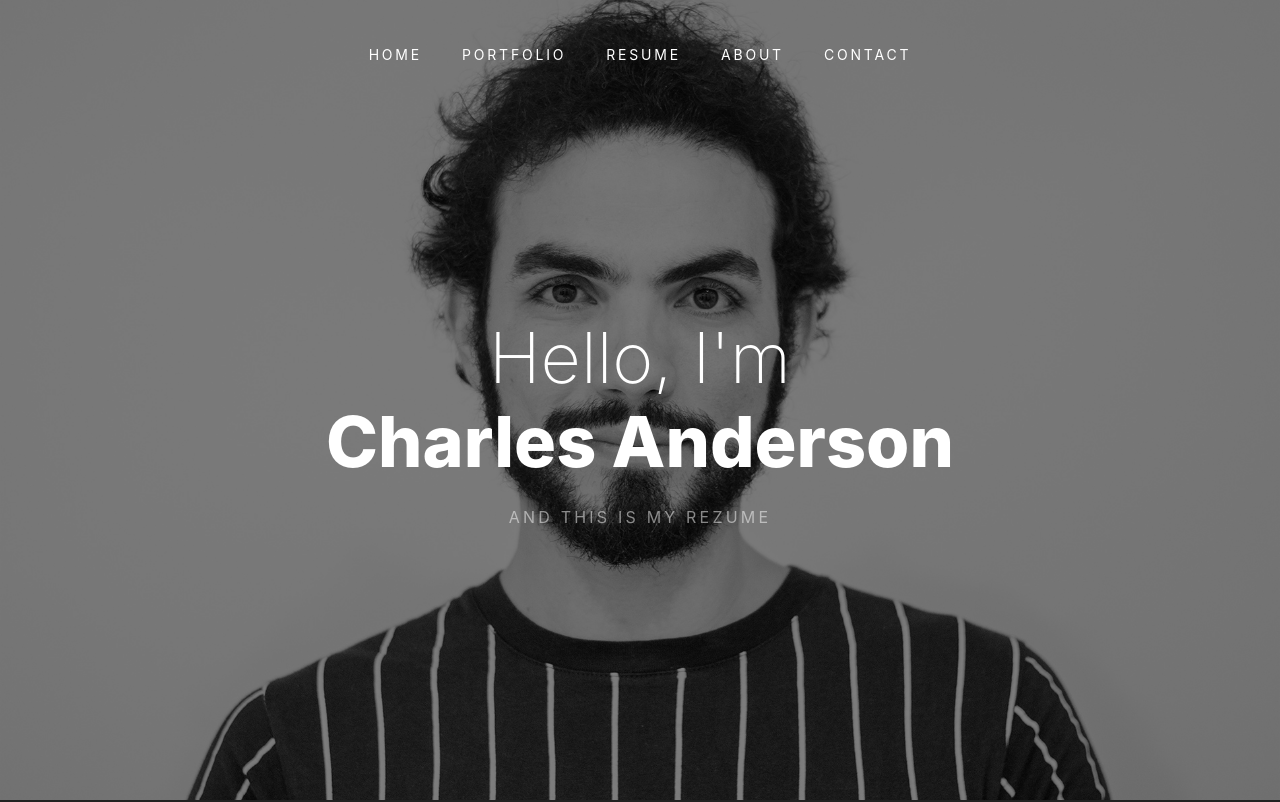
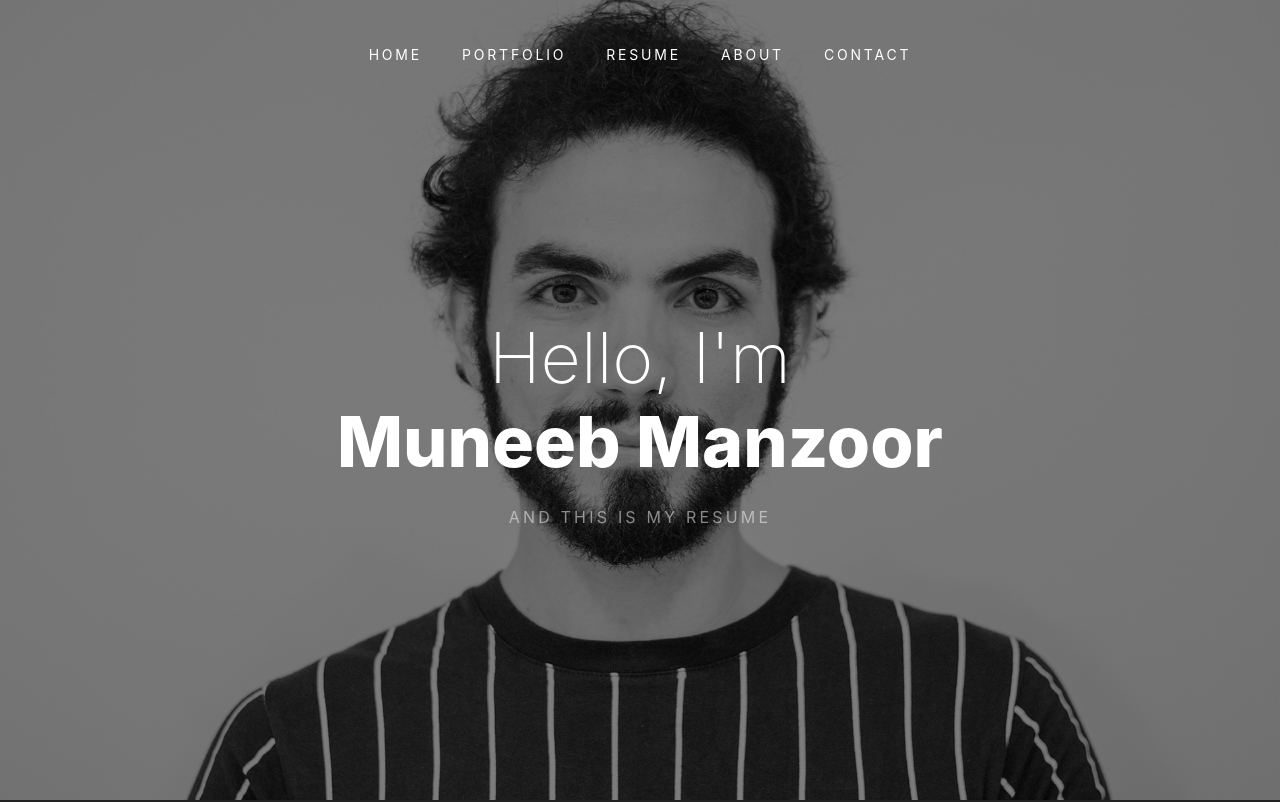
Before and after one commit to muneebmanzoor230/muneebmanzoor230.github.io, a plain HTML site: page index.html in a window 1280 px wide. Shown: the top 802 px of the page. Drawn offline with nearby package versions, Linux system fonts and the light colour scheme; files whose address does not match are found by name.

Commit message:
portfolio updates

```diff
--- a/index.html
+++ b/index.html
@@ -1,7 +1,7 @@
 <!DOCTYPE html>
 <html lang="en">
 <head>
-	<title>Rezume Free Template by Colorlib</title>
+	<title>muneebmanzoor230.github.io</title>
 	<meta charset="utf-8">
 	<meta name="viewport" content="width=device-width, initial-scale=1, shrink-to-fit=no">
 	<link rel="stylesheet" href="css/animate.css">
@@ -47,8 +47,8 @@
 			<div class="row intro-text align-items-center justify-content-center">
 				<div class="col-md-10 text-center pt-5">
 
-					<h1 class="site-heading site-animate">Hello, I'm <strong class="d-block">Charles Anderson</strong></h1>
-					<strong class="d-block text-white text-uppercase letter-spacing">and this is My Rezume</strong>
+					<h1 class="site-heading site-animate">Hello, I'm <strong class="d-block">Muneeb Manzoor</strong></h1>
+					<strong class="d-block text-white text-uppercase letter-spacing">and this is My Resume</strong>
 
 				</div>
 			</div>
```
